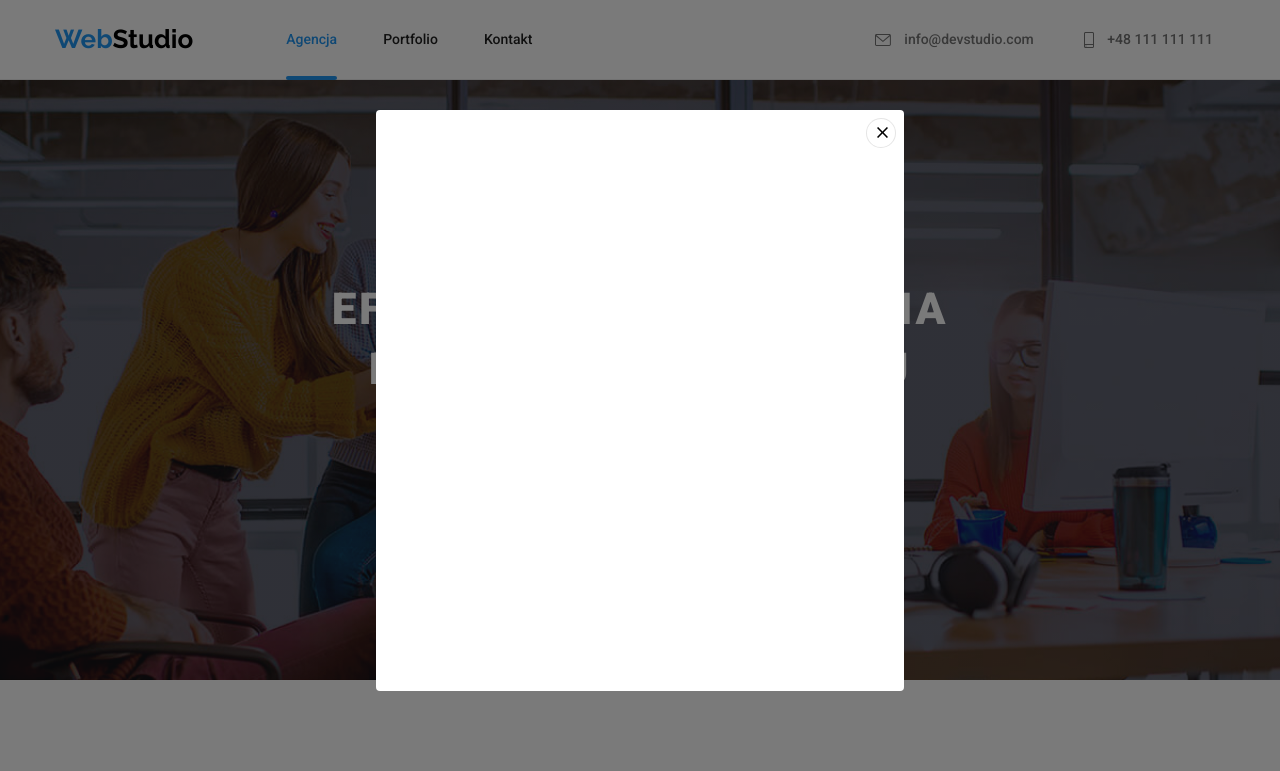
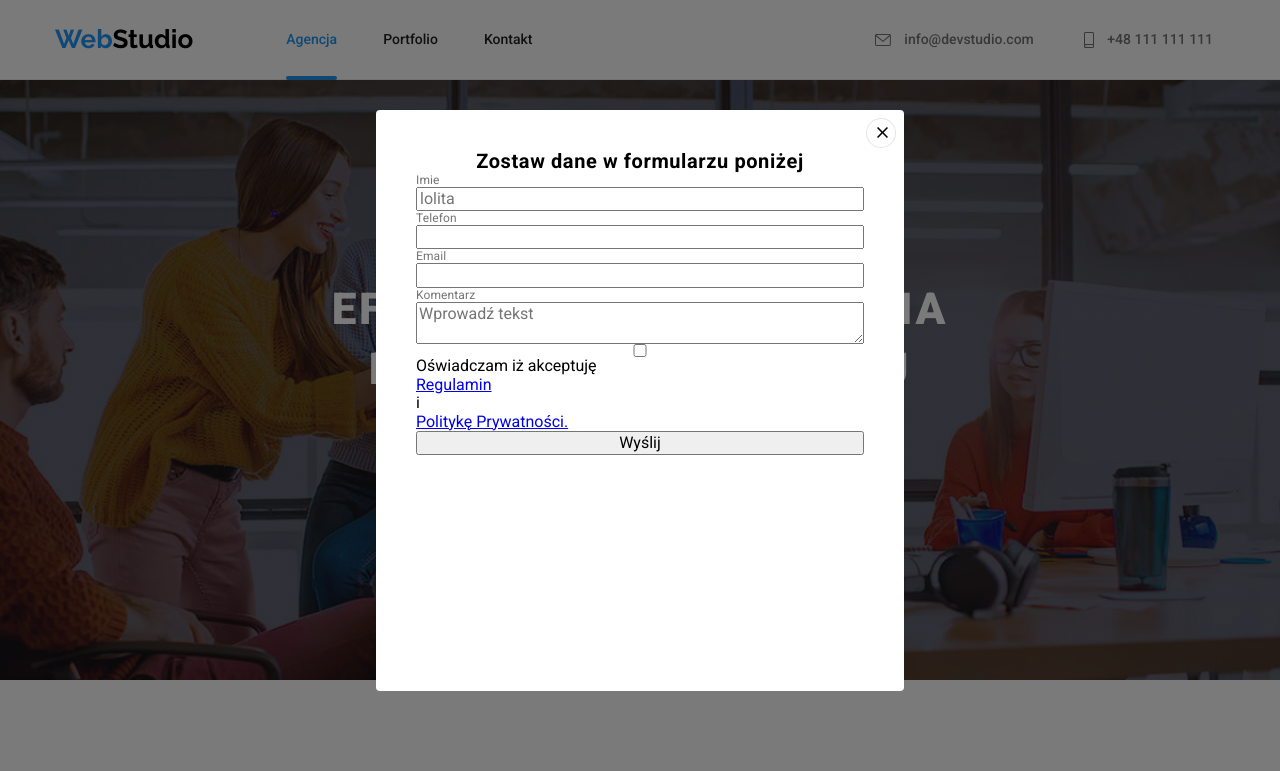
Before and after one commit to JakubPiksa/goit-markup-hw-06, a plain HTML site: page index.html in a window 1280 px wide. Both pictures are taken after a click on the button "Zamów usługę". Shown: the top 771 px of the page. Drawn offline with nearby package versions, Linux system fonts and the light colour scheme.

Commit message:
some good happend

```diff
--- a/css/styles.css
+++ b/css/styles.css
@@ -322,6 +322,41 @@ svg {
     text-align: left;
     margin-top: 12px;
 }
+
+.modal-form {
+    padding-left: 40px;
+    padding-right: 40px;
+    display: flex;
+    flex-direction: column;
+}
+
+.accept-rules {
+    display: flex;
+    justify-content: left;
+}
+
+.form h2 {
+    display: flex;
+    justify-content: center;
+    padding-top: 40px;
+    font-family: 'Roboto';
+    font-style: normal;
+    font-weight: 700;
+    font-size: 20px;
+    line-height: 23px;
+    letter-spacing: 0.03em;
+}
+
+.form label {
+    font-family: 'Roboto';
+    font-style: normal;
+    font-weight: 400;
+    font-size: 12px;
+    line-height: 14px;
+    letter-spacing: 0.01em;
+    color: var(--font-gray);
+}
+
 /* = Main Portfolio = */
 
 /* = Guziki Kategori = */
--- a/index.html
+++ b/index.html
@@ -566,9 +566,15 @@
                 <div class="footer-newsletter">
                     <p>ZAPISZ SIĘ DO NEWSLETTERA</p>
                     <form>
-                        <label> Email </label>
-                        <input type="email" name="email" />
-                        <button type="submit">Zapisz się</button>
+                        <input type="email" name="email" value="E-mail" />
+                        <button type="submit">
+                            Zapisz się
+                            <svg width="24px" height="24px">
+                                <use
+                                    href="images/hw-06icons.svg#icon-icon-send"
+                                ></use>
+                            </svg>
+                        </button>
                     </form>
                 </div>
             </div>
@@ -580,6 +586,30 @@
                         <use href="images/cross.svg#cross"></use>
                     </svg>
                 </button>
+                <div class="form">
+                    <h2>Zostaw dane w formularzu poniżej</h2>
+                    <form class="modal-form">
+                        <label> Imie </label>
+                        <input type="text" name="name" placeholder="lolita" />
+                        <label> Telefon</label>
+                        <input type="number" name="telephone" />
+                        <label>Email</label>
+                        <input type="email" name="email" />
+                        <label>Komentarz</label>
+                        <textarea
+                            name="comment"
+                            placeholder="Wprowadź tekst"
+                        ></textarea>
+                        <input
+                            type="checkbox"
+                            name="accept"
+                            class="accept-rules"
+                        />Oświadczam iż akceptuję <a href="#">Regulamin</a> i
+                        <a href="#">Politykę Prywatności.</a>
+
+                        <button type="submit">Wyślij</button>
+                    </form>
+                </div>
             </div>
         </div>
         <script src="./modal.js"></script>
```
